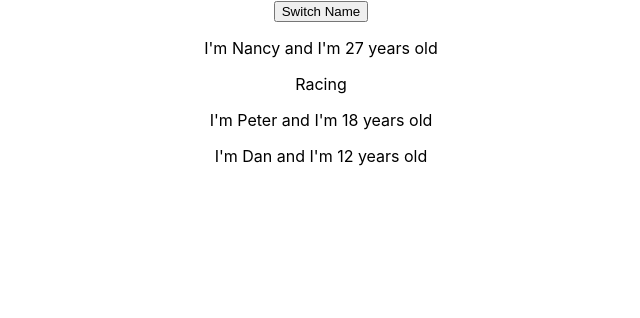
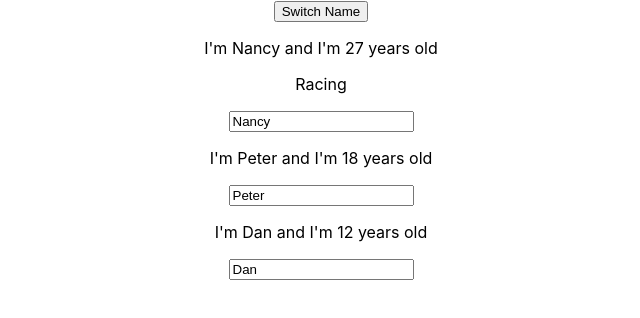
Before and after one commit to SergTanchenko/react-complete-guide, a React (Create React App) app: page / in a window 1280 px wide. Shown: the top 318 px of the page, without its empty margins (319-959 px from the left). Built offline with nearby package versions, Linux system fonts and the light colour scheme.

Commit message:
add change name handler

```diff
--- a/src/App.js
+++ b/src/App.js
@@ -12,17 +12,39 @@ class App extends Component {
   }
 
   switchNameHandler = (newName) => {
-    // TODO: updated the state
+    this.setState({
+      persons: [
+        { name: "Victor", age: "27", hobbies: ["Racing"] },
+        { name: newName, age: "18" },
+        { name: "Abcde", age: "12" }
+      ]
+    });
+  }
+
+  onChangeHandler = (event) => {
+    this.setState({
+      persons: [
+        { name: "Victor", age: "27", hobbies: ["Racing"] },
+        { name: event.target.value, age: "18" },
+        { name: "Abcde", age: "12" }
+      ]
+    });
   }
 
   render() {
     const persons = this.state.persons.map(
-      (person) => <Person name={person.name} age={person.age}>{person.hobbies}</Person>
+      (person) => <Person
+        name={person.name}
+        age={person.age}
+        changed={this.onChangeHandler}
+      >
+        {person.hobbies}
+      </Person >
     );
 
     return (
       <div className="App">
-        <button onClick={this.switchNameHandler}>Switch Name</button>
+        <button onClick={this.switchNameHandler.bind(this, "Anonimous")}>Switch Name</button>
         {persons}
       </div>
     );
--- a/src/Person/Person.js
+++ b/src/Person/Person.js
@@ -1,11 +1,12 @@
 import React from 'react';
 
 const person = (props) => {
-    const { name, age, children } = props;
+    const { name, age, children, changed } = props;
     return (
         <div>
             <p>I'm {name} and I'm {age} years old</p>
             {children && <p>{children}</p>}
+            <input type="text" onChange={changed} value={name} />
         </div>
     );
 };
```
